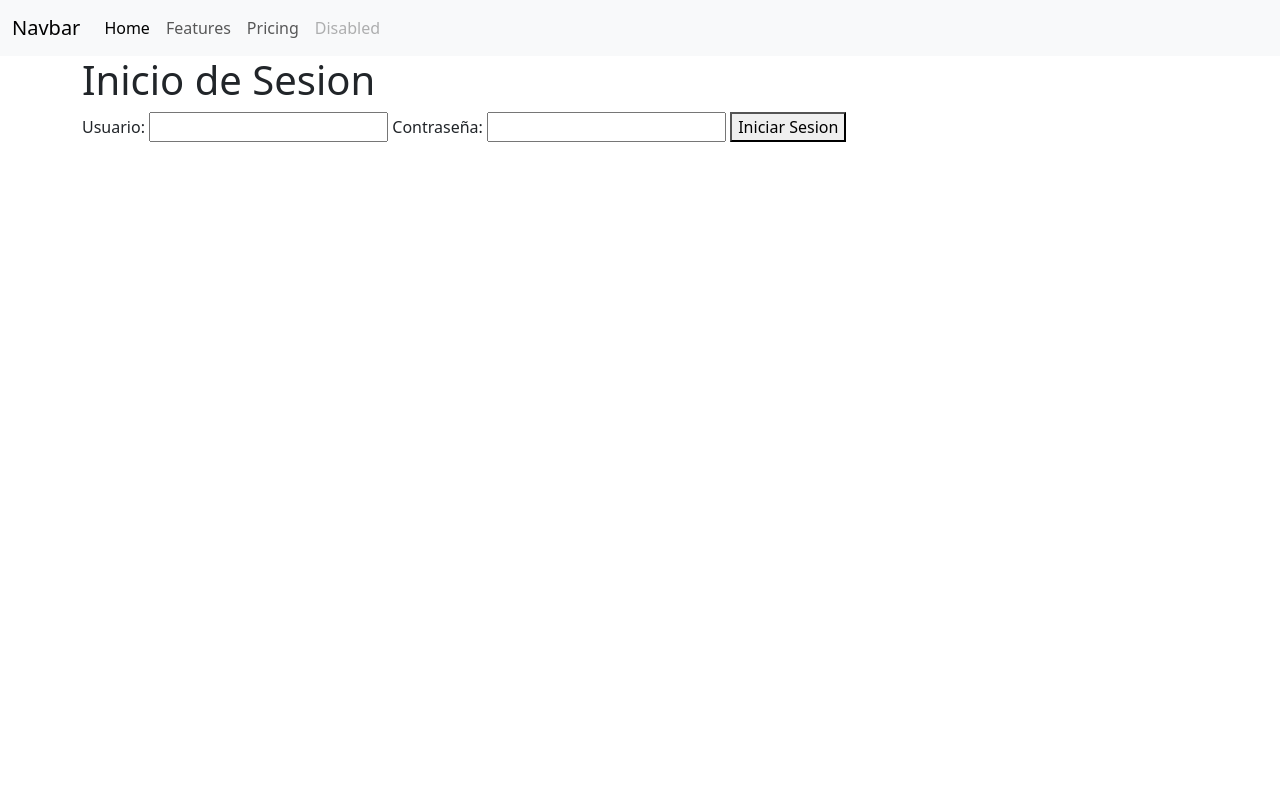
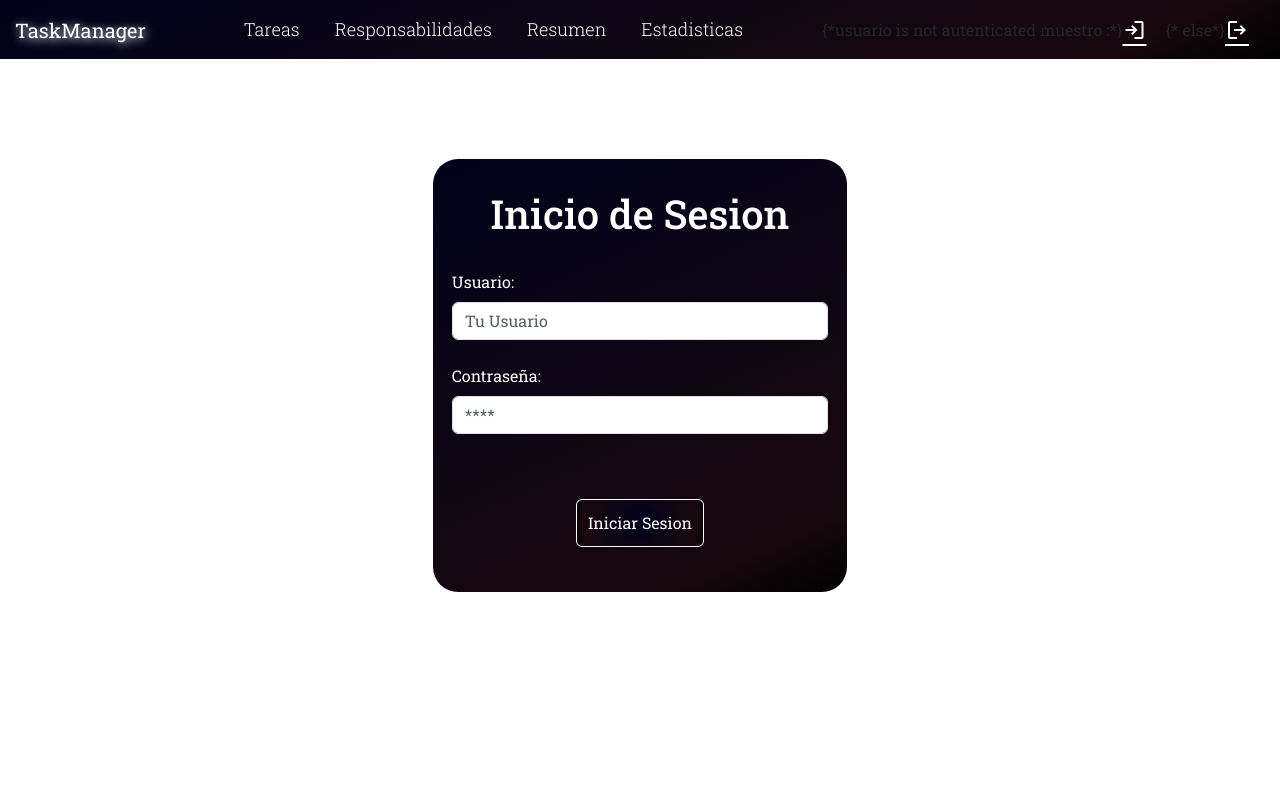
Before and after one commit to francocolil/Tareas, a Python web app: template Aplicacion/templates/auth/login.html in a window 1280 px wide. Run offline with Jinja, Linux system fonts and the light colour scheme; the template is opened without the code that fills it, so the values that code supplies are empty.

Commit message:
Front basico

```diff
--- /dev/null
+++ b/Aplicacion/static/css/global.css
@@ -0,0 +1,13 @@
+/* Body */
+
+/* fuentes :root */
+:root {
+    --font-primary: 'Roboto Slab', serif;
+    --font-secondary: 'Roboto Condensed', sans-serif;
+  }
+
+  /* Aplica la fuente globalmente al body */
+  body {
+    font-family: var(--font-primary);
+    /* font-weight: 400; O el peso deseado */
+  }
--- /dev/null
+++ b/Aplicacion/static/css/home.css
@@ -0,0 +1,82 @@
+/* Navbar */
+
+.navbar-full-container {
+    background: linear-gradient(156deg, rgba(1, 2, 27, 1) 0%, rgba(24, 8, 14, 1) 86%, rgba(0, 0, 0, 1) 100%) !important;
+}
+
+.nav-full-item {
+    color: #ffffff;
+    font-size: 18px;
+    font-weight: 300;
+    transition: .5s;
+}
+
+.navbar-brand{
+    color: #ffffff;
+    transition: .5s;
+    text-shadow: 1px 2px 10px white;
+    padding: 0px 3px 0px 3px;
+}
+
+.nav-full-item:hover{
+    color: #ffffff;
+    text-shadow: 1px 2px 6px white;
+    filter:blur(0.5px);
+    font-weight: 600;
+}
+
+.navbar-brand:hover{
+    text-shadow: 1px 2px 36px white;
+    color: #ffffff;
+    background-color: #532757ba;
+    padding: 0px 10px 0px 10px;
+    border-radius: 22px;
+    filter: blur(0.5px);
+}
+
+/* Navbar Icons */
+.customLoginIcon{
+    color: white;
+    margin: 0px 19px 0px 0px;
+    font-size: 25px;
+    transition: .5s;
+}
+
+.customLoginIcon:hover{
+    background-color: #532757ba;
+    border-radius: 11px;
+    padding: 4px 4px 4px 4px;
+    text-shadow: 0px 0px 5px white;
+    cursor: pointer;
+}
+
+
+/* INDEX/HOME */
+
+.index-container{
+    max-width: 100%;
+    min-height: 100vh;
+}
+
+.title-h1{
+    background: linear-gradient(156deg, rgba(1, 2, 27, 1) 0%, rgba(24, 8, 14, 1) 86%, rgba(0, 0, 0, 1) 100%) !important;
+    text-align: center;
+    width: 15%;
+    margin: auto;
+    margin-top: 21px;
+    color: antiquewhite;
+    border-radius: 0px 33px 0px 33px;
+}
+
+/* Media Querys */
+
+@media screen and (min-width: 992px){
+    .navbar-center-items{
+        display: flex !important;
+        justify-content: center;
+    }
+    .nav-bar-items{
+        gap: 19px;
+    }
+
+}
--- /dev/null
+++ b/Aplicacion/static/css/login.css
@@ -0,0 +1,61 @@
+/* login css custom*/
+
+
+
+/* Mediaquerys */
+
+
+/* Pantallas Grandes */
+
+@media screen and (min-width: 978px) {
+    .container-formulario {
+        min-height: auto;
+        overflow: auto;
+    }
+
+    .filaFormulario {
+        margin: auto;
+        max-width: 33%;
+        background: linear-gradient(156deg, rgba(1, 2, 27, 1) 0%, rgba(24, 8, 14, 1) 86%, rgba(0, 0, 0, 1) 100%) !important;
+        padding: 31px 19px 45px 19px;
+        margin-top: 8%;
+        border-radius: 25px;
+        color: white;
+    }
+
+    .customFormTitle {
+        text-align: center;
+    }
+
+    .label-usuario-custom {
+        margin-top: 24px;
+    }
+
+    .label-password-custom {
+        margin-top: 24px;
+    }
+
+    .form-button-fluid {
+        display: flex;
+        align-items: center;
+        justify-content: center;
+        align-content: center;
+        flex-wrap: nowrap;
+    }
+
+    .custom-btn-login {
+        margin-top: 65px;
+        background: radial-gradient(circle, rgba(1, 2, 27, 1) 0%, rgba(24, 8, 14, 1) 86%, rgba(0, 0, 0, 1) 100%) !important;
+        border: 1px solid white !important;
+        transition: .5s !important;
+        padding: 11px 11px 11px 11px !important;;
+    }
+
+    .custom-btn-login:hover{
+        background: white !important;
+        border: 2px solid #000000 !important;
+        color: black !important;
+        box-shadow: 0px 0px 8px 3px white;
+        padding: 10px 11px 10px 11px !important;;
+    }
+}
--- a/Aplicacion/templates/auth/login.html
+++ b/Aplicacion/templates/auth/login.html
@@ -1,17 +1,25 @@
+<link rel="stylesheet" href="{{ url_for('static', filename='css/login.css') }}"/>
+
 {% extends 'base.html' %} {% block content %}
 
-<form action="" method="POST">
-  <div class="container">
-    <h1>{% block title %} Inicio de Sesion {% endblock %}</h1>
+<section>
+  <div class="container-fluid container-formulario">
+    <form class="formularioCustom" action="" method="POST">
+      <div class="form-row filaFormulario">
+        <h1 class="customFormTitle">{% block title %} Inicio de Sesion {% endblock %}</h1>
 
-    <label for="username">Usuario: </label>
-    <input type="text" name="username" id="username" />
+        <label class="form-label label-usuario-custom" for="username">Usuario: </label>
+        <input class="form-control" placeholder="Tu Usuario" aria-label="Username" aria-describedby="addon-wrapping" type="text" name="username" id="username" />
 
-    <label for="password">Contraseña: </label>
-    <input type="password" name="password" id="password" />
+        <label class="form-label label-password-custom" for="password">Contraseña: </label>
+        <input class="form-control" type="password" placeholder="****" name="password" id="password" />
 
-    <button type="submit">Iniciar Sesion</button>
+        <div class="form-button-fluid">
+        <button class="btn btn-primary btn-login custom-btn-login" type="submit">Iniciar Sesion</button>
+        </div>
+      </div>
+    </form>
   </div>
-</form>
+</section>
 
 {% endblock %}
--- a/Aplicacion/templates/base.html
+++ b/Aplicacion/templates/base.html
@@ -10,12 +10,18 @@
       integrity="sha384-QWTKZyjpPEjISv5WaRU9OFeRpok6YctnYmDr5pNlyT2bRjXh0JMhjY6hW+ALEwIH"
       crossorigin="anonymous"
     />
+    <link rel="stylesheet" href="{{ url_for('static', filename='css/home.css') }}"/>
+    <link rel="stylesheet" href="{{ url_for('static', filename='css/global.css') }}"/>
+    <link rel="stylesheet" href="https://fonts.googleapis.com/css2?family=Material+Symbols+Outlined:opsz,wght,FILL,GRAD@24,400,0,0&icon_names=login" />
+    <link rel="preconnect" href="https://fonts.googleapis.com">
+    <link rel="preconnect" href="https://fonts.gstatic.com" crossorigin>
+    <link href="https://fonts.googleapis.com/css2?family=Roboto+Condensed:ital,wght@0,100..900;1,100..900&family=Roboto+Slab:wght@100..900&display=swap" rel="stylesheet">
   </head>
   <body>
     <!-- NAVBAR -->
-    <nav class="navbar navbar-expand-lg bg-body-tertiary">
+    <nav class="navbar navbar-expand-lg bg-body-tertiary navbar-full-container">
       <div class="container-fluid">
-        <a class="navbar-brand" href="#">Navbar</a>
+        <a class="navbar-brand" href="{{url_for('index')}}">TaskManager</a>
         <button
           class="navbar-toggler"
           type="button"
@@ -27,14 +33,23 @@
         >
           <span class="navbar-toggler-icon"></span>
         </button>
-        <div class="collapse navbar-collapse" id="navbarNavAltMarkup">
-          <div class="navbar-nav">
-            <a class="nav-link active" aria-current="page" href="#">Home</a>
-            <a class="nav-link" href="#">Features</a>
-            <a class="nav-link" href="#">Pricing</a>
-            <a class="nav-link disabled" aria-disabled="true">Disabled</a>
+        <div
+          class="collapse navbar-collapse navbar-center-items"
+          id="navbarNavAltMarkup"
+        >
+          <div class="navbar-nav nav-bar-items">
+            <a class="nav-link nav-full-item" aria-current="page" href="#"
+              >Tareas</a
+            >
+            <a class="nav-link nav-full-item" href="#">Responsabilidades</a>
+            <a class="nav-link nav-full-item" href="#">Resumen</a>
+            <a class="nav-link nav-full-item" href="#">Estadisticas</a>
           </div>
         </div>
+        {*usuario is not autenticated muestro :*}
+        <a class="material-symbols-outlined customLoginIcon" href="{{url_for('auth.login')}}">login</a>
+        {* else*}
+        <a class="material-symbols-outlined customLoginIcon" href="{{url_for('auth.logout')}}">logout</a>
       </div>
     </nav>
     <!-- FIN NAVBAR -->
--- a/Aplicacion/templates/index.html
+++ b/Aplicacion/templates/index.html
@@ -1,5 +1,6 @@
 {% extends 'base.html' %} {% block content %}
 
-<h1>{% block title %} Tareas {% endblock %}</h1>
-
+<div class="container-fluid index-container">
+<h1 class="title-h1">{% block title %} Tareas {% endblock %}</h1>
+</div>
 {% endblock %}
```
Also changed, not shown: Aplicacion/static/css/register.css (added).
